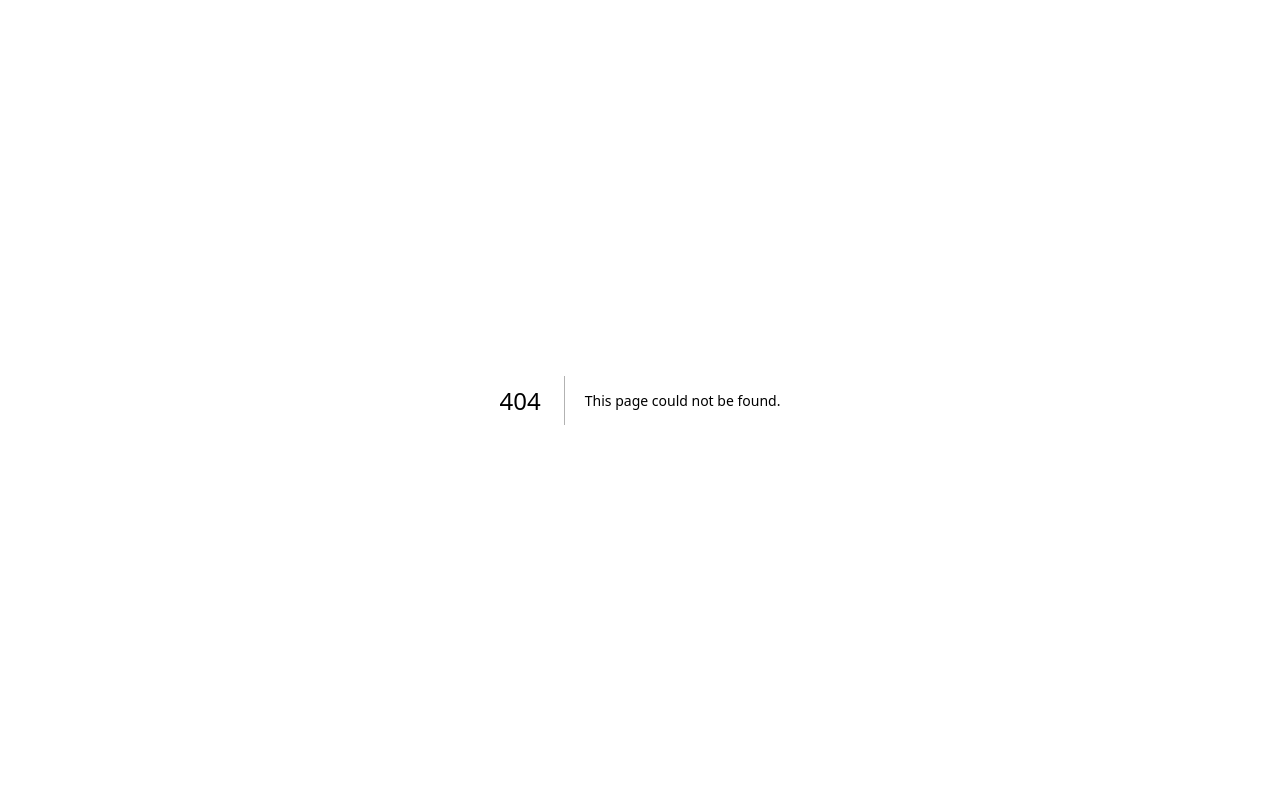
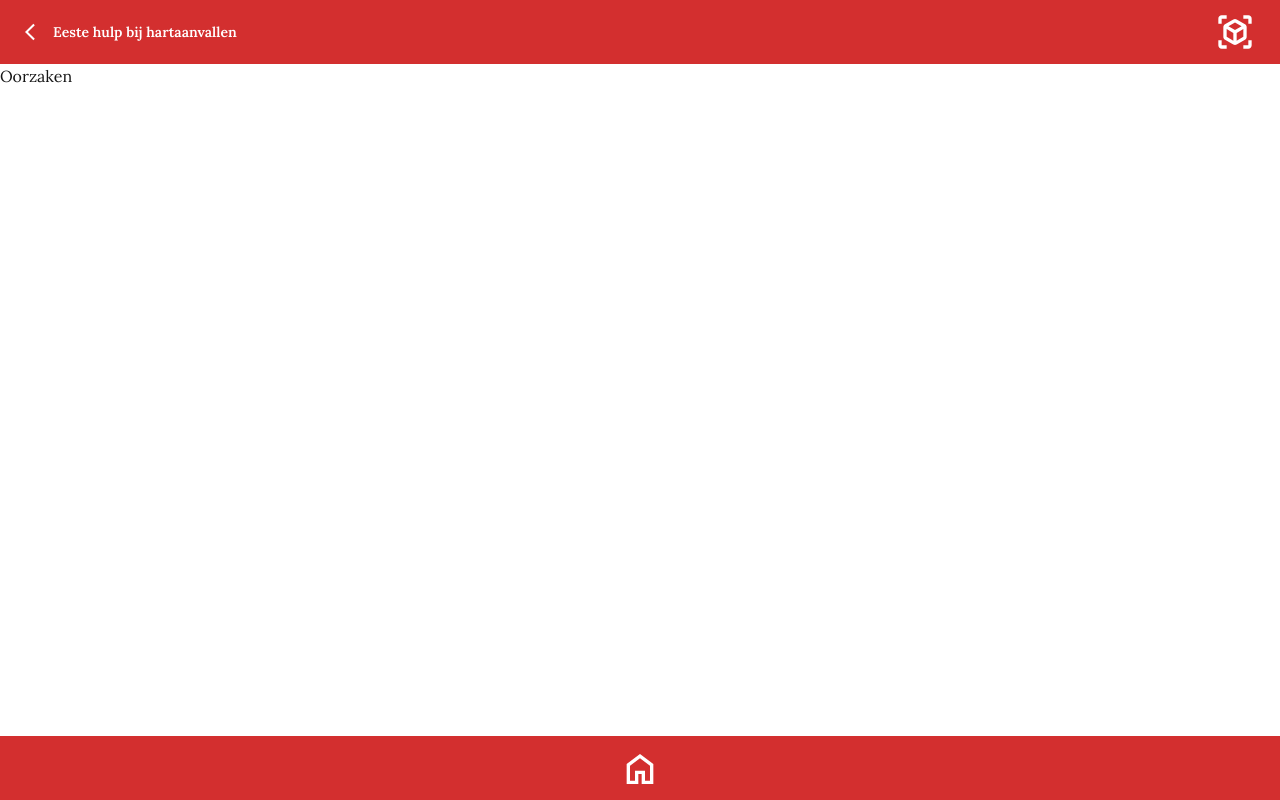
Before and after one commit to IsmailYaman/cp-ar, a Next.js app: page /ehbo/oorzaken in a window 1280 px wide. Before the commit this address had no page. Built offline with nearby package versions, Linux system fonts and the light colour scheme.

Commit message:
- Added extra pages - Fix typos and update image paths

```diff
--- a/app/aed/page.tsx
+++ b/app/aed/page.tsx
@@ -5,7 +5,7 @@ import Header from "../components/header";
 const AedHome = () => {
     return (
         <>
-            <Header  title="AED trainin"/>
+            <Header  title="AED training"/>
             <div>AedHome</div>
             <Navbar />
         </>
--- a/app/components/header.tsx
+++ b/app/components/header.tsx
@@ -7,13 +7,13 @@ const Header = ({ title }: { title: string }) => {
         <div className="navbar bg-primary">
             <div className="flex-1">
                 <Link href="/" className="btn btn-ghost text-white">
-                    <Image src={"img/back.svg"} width={20} height={20} alt="logo" />
+                    <Image src={"/img/back.svg"} width={20} height={20} alt="logo" />
                     {title}
                 </Link>
             </div>
             <div className="flex-none">
                 <Link className="btn btn-ghost" href="/ehbo">
-                    <Image src={"img/ar.svg"} width={40} height={40} alt="ar" />
+                    <Image src={"/img/ar.svg"} width={40} height={40} alt="ar" />
                 </Link>
             </div>
         </div>
--- a/app/components/navbar.tsx
+++ b/app/components/navbar.tsx
@@ -6,7 +6,7 @@ const Navbar = () => {
         <div className="btm-nav bg-primary">
             <button>
                 <a href="/">
-                    <Image src={"img/home.svg"} width={40} height={40} alt="home" />
+                    <Image src={"/img/home.svg"} width={40} height={40} alt="home" />
                 </a>
             </button>
         </div>
--- /dev/null
+++ b/app/ehbo/handelingen/page.tsx
@@ -0,0 +1,15 @@
+import Header from "@/app/components/header";
+import Navbar from "@/app/components/navbar";
+import React from "react";
+
+const Handelingen = () => {
+    return (
+        <>
+            <Header title="Eeste hulp bij hartaanvallen" />
+            <div>Handelingen</div>
+            <Navbar />
+        </>
+    );
+};
+
+export default Handelingen;
--- /dev/null
+++ b/app/ehbo/oorzaken/page.tsx
@@ -0,0 +1,15 @@
+import Header from '@/app/components/header'
+import Navbar from '@/app/components/navbar'
+import React from 'react'
+
+const Oorzaken = () => {
+  return (
+    <>
+    <Header title="Eeste hulp bij hartaanvallen" />
+    <div>Oorzaken</div>
+    <Navbar />
+</>
+  )
+}
+
+export default Oorzaken
--- a/app/ehbo/page.tsx
+++ b/app/ehbo/page.tsx
@@ -1,4 +1,6 @@
 import React from "react";
+import Image from "next/image";
+import Link from "next/link";
 import Navbar from "../components/navbar";
 import Header from "../components/header";
 
@@ -6,7 +8,19 @@ const EhboHome = () => {
     return (
         <>
             <Header title="Eerste hulp bij hartaanvallen"/>
-            <div>EhboHome</div>
+            <div className="container mx-auto px-16">
+            <div className="flex flex-col h-screen justify-center items-stretch">
+                <Link className="btn btn-secondary mb-5" href="ehbo/handelingen">
+                    Handelingen tijdens eerste hulp
+                </Link>
+                <Link className="btn btn-secondary mb-5" href="ehbo/oorzaken">
+                    Wat zijn de oorzaken van een hartaanval?
+                </Link>
+                <Link className="btn btn-secondary" href="ehbo/symptomen">
+                    Wat zijn de symptomen van een hartaanval?
+                </Link>
+            </div>
+        </div>
             <Navbar />
         </>
     );
--- /dev/null
+++ b/app/ehbo/symptomen/page.tsx
@@ -0,0 +1,15 @@
+import Header from "@/app/components/header";
+import Navbar from "@/app/components/navbar";
+import React from "react";
+
+const Symptomen = () => {
+    return (
+        <>
+            <Header title="Eeste hulp bij hartaanvallen" />
+            <div>Symptomen</div>
+            <Navbar />
+        </>
+    );
+};
+
+export default Symptomen;
--- a/app/page.tsx
+++ b/app/page.tsx
@@ -10,7 +10,7 @@ export default function Home() {
                 </div>
                 <h1 className="text-center pb-10 pt-5">CP-AR</h1>
                 <Link className="btn btn-secondary mb-2" href="/ehbo">
-                    Eerste hulp bij een hartaanval
+                    Eerste hulp bij hartaanvallen
                 </Link>
                 <Link className="btn btn-secondary mb-2" href="/aed">
                     AED training
```
